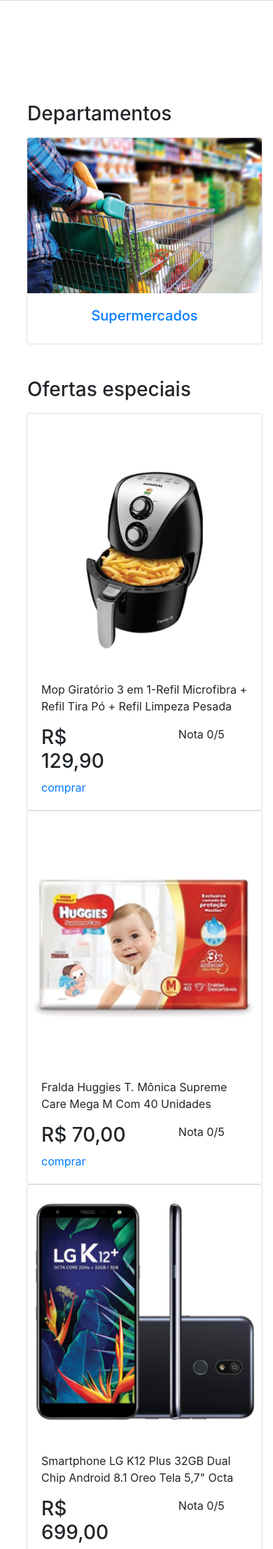
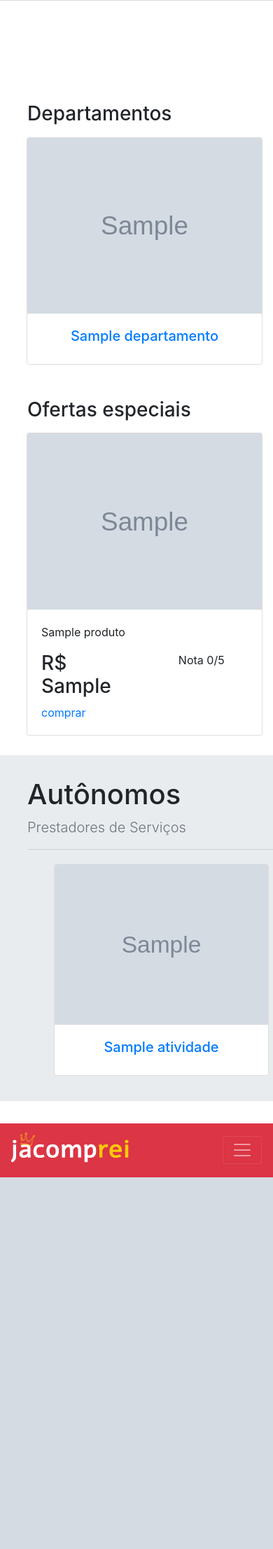
Before and after one commit to eucandre/jacomprei_env, a Django app: template templates/apresentacao/index.html in a window 390 px wide. Shown: the part 369-2582 px from the top of the page at 70% size. After the commit the page ends 2051 px from the top, so only its background shows below. Run offline with Django 3.2, Linux system fonts and the light colour scheme; tables that the repository leaves empty hold one stand-in row (values such as "Sample post"); the template is opened without the code that fills it: values that come from a table or form of the project are taken from there, most other values are stand-ins (such as "Sample title", 1, 10 or a date in 2020); grey boxes marked "Sample" are stand-in pictures; some libraries are stand-ins or nearby versions.

Commit message:
produtos por departamento

```diff
--- a/app_produtos/admin.py
+++ b/app_produtos/admin.py
@@ -5,3 +5,5 @@ admin.site.register(estabelecimento)
 admin.site.register(produtos)
 admin.site.register(departamentos)
 admin.site.register(solicita_compra)
+admin.site.register(atividades)
+admin.site.register(autonomos)
--- a/app_produtos/models.py
+++ b/app_produtos/models.py
@@ -27,6 +27,16 @@ class departamentos(models.Model):
     class Meta:
         verbose_name_plural = 'Departamentos das lojas'
 
+class atividades(models.Model):
+    nome = models.CharField(max_length=255)
+    imagem = models.FileField(upload_to="atividades")
+
+    def __str__(self):
+        return self.nome
+
+    class Meta:
+        verbose_name_plural = 'Atividades dos autônomos'
+
 class estabelecimento(models.Model):
     nome = models.CharField(max_length=255)
     cnpj = models.CharField(max_length=23, unique=True)
@@ -39,6 +49,7 @@ class estabelecimento(models.Model):
     email = models.EmailField(blank=True, null=True)
     porte = models.CharField(max_length=10, choices=PORTE)
     logo_imagem = models.FileField(upload_to='estabelecimentos/')
+    obj_depto = models.ManyToManyField(departamentos)
     responsavel = models.ForeignKey(MyUser, on_delete=models.CASCADE)
 
     def __str__(self):
@@ -74,3 +85,18 @@ class solicita_compra(models.Model):
 
     class Meta:
         verbose_name_plural = "Solicitação de compras por clientes do sistema"
+
+class autonomos(models.Model):
+    nome = models.CharField(max_length=255)
+    atividade = models.ForeignKey(atividades, on_delete=models.CASCADE)
+    telefone = models.CharField(max_length=11)
+    whatsapp = models.CharField(max_length=11)
+    rua = models.CharField(max_length=255)
+    bairro = models.CharField(max_length=255)
+    cidade = models.CharField(max_length=255)
+
+    def __str__(self):
+        return self.nome
+
+    class Meta:
+        verbose_name_plural = "Autônomos prestadores de serviços"
--- a/jacomprei_env/urls.py
+++ b/jacomprei_env/urls.py
@@ -12,4 +12,6 @@ urlpatterns = [
     path('produto_upload/', produto_upload, name="produto_upoad"),
     path('solicita-compra/',solicita_compras, name="solicita_compra"),
     path('lista-estabelecimentos/',lista_estabelecimentos, name="lista-estabelecimentos"),
+    path('detalha-estabelecimentos/<int:nr_item>',detalha_estabeleciemnto, name="detalha-estabelecimentos"),
+    path('produtos-por-departamentos/<int:nr_item>',produtos_por_departamentos, name="produto-departamento"),
 ]+ static(settings.MEDIA_URL, document_root=settings.MEDIA_ROOT)
--- a/templates/apresentacao/index.html
+++ b/templates/apresentacao/index.html
@@ -11,7 +11,9 @@
      <div class="carousel-inner" style="height: 50%">
 
       <div class="carousel-item active" >
+          {% if item1.imagem %}
             <img src="{{ item1.imagem.url }}" class="d-block w-100">
+          {% endif %}
         <!--  <div class="carousel-caption d-none d-md-block text-dark">
             <h1>OFERTA 1 </h1>
             <p>Super oferta especial</p>
@@ -19,7 +21,9 @@
 
       </div>
       <div class="carousel-item">
-        <img src="{{ item2.imagem.url }}" class=" d-block w-100">
+        {% if item2.imagem %}
+            <img src="{{ item2.imagem.url }}" class="d-block w-100">
+          {% endif %}
       <!--  <div class="carousel-caption d-none d-md-block text-dark">
             <h1>OFERTA 2 </h1>
             <p>Super oferta especial</p>
@@ -27,7 +31,9 @@
       -->
       </div>
       <div class="carousel-item">
-        <img src="imgs/img3.png" class=" d-block w-100">
+        {% if item3.imagem %}
+            <img src="{{ item3.imagem.url }}" class="d-block w-100">
+          {% endif %}
         <!-- <div class="carousel-caption d-none d-md-block text-dark">
             <h1>OFERTA 3 </h1>
             <p>Super oferta especial</p>
@@ -55,18 +61,17 @@
        </div>
        <div class="container-fluid" >
 
-     <div class="row my-1 ml-2">
-
+         <div class="row my-1 ml-2" >
+            {% for i in departamentos %}
               <div class="col-sm-2 col-md-2">
-        <div class="card">
-          <img class="card-img-top" src="imgs/departamentos/supermercado.png">
+                <div class="card" style="min-height: 100%; max-height: 100%">
+                  <img class="card-img-top" src="{{ i.imagem.url }}">
                   <div class="card-body">
-            <a href="#" class="card-link"><h5 class="text-center"> Supermercados </h5></a>
+                    <a href="#" class="card-link"><h5 class="text-center"> {{ i.nome }} </h5></a>
                   </div>
                 </div>
               </div>
-
-
+             {% endfor %}
          </div>
        </div>
     <!-- departamentos fim-->
@@ -79,61 +84,23 @@
     <div class="container-fluid" >
 
      <div class="row my-1 ml-2">
-
+      {% for p in produtos %}
       <div class="col-sm-3 col-md-3">
-        <div class="card">
-          <img class="card-img-top" src="imgs/produtos/Fritadeira.png">
+        <div class="card" style="min-height: 100%; max-height: 100%">
+            {% if p.imagem %}
+                <img class="card-img-top" src="{{ p.imagem.url }}">
+            {% endif %}
           <div class="card-body">
-            <p class="card-text">Mop Giratório 3 em 1-Refil Microfibra + Refil Tira Pó + Refil Limpeza Pesada</p>
+            <p class="card-text">{{ p.nome }}</p>
             <div class="row">
-              <div class="col-6 col-md-8"> <h3>R$ 129,90</h3></div>
+              <div class="col-6 col-md-8"> <h3>R$ {{ p.valor }}</h3></div>
               <div class="col-6 col-md-4 text-center">Nota 0/5</div>
             </div>
             <a href="#" class="card-link">comprar</a>
           </div>
         </div>
       </div>
-      <div class="col-sm-3 col-md-3">
-        <div class="card">
-          <img class="card-img-top" src="imgs/produtos/fralda.png">
-          <div class="card-body">
-            <p class="card-text">Fralda Huggies T. Mônica Supreme Care Mega M Com 40 Unidades</p>
-            <div class="row">
-              <div class="col-6 col-md-8"> <h3>R$ 70,00</h3></div>
-              <div class="col-6 col-md-4 text-center">Nota 0/5</div>
-            </div>
-            <a href="#" class="card-link">comprar</a>
-          </div>
-        </div>
-      </div>
-      <div class="col-sm-3 col-md-3">
-        <div class="card">
-          <img class="card-img-top" src="imgs/produtos/lg.png">
-          <div class="card-body">
-            <p class="card-text">Smartphone LG K12 Plus 32GB Dual Chip Android 8.1 Oreo Tela 5,7" Octa </p>
-            <div class="row">
-              <div class="col-6 col-md-8"> <h3>R$ 699,00</h3></div>
-              <div class="col-6 col-md-4 text-center">Nota 0/5</div>
-            </div>
-            <a href="#" class="card-link">comprar</a>
-          </div>
-        </div>
-      </div>
-      <div class="col-sm-3 col-md-3">
-        <div class="card">
-          <img class="card-img-top" src="imgs/produtos/Fritadeira.png">
-          <div class="card-body">
-            <p class="card-text">Fritadeira Elétrica Sem Óleo - Air Fryer Mondial AF-30 Family IV 3,5L Preta </p>
-            <div class="row">
-              <div class="col-12 col-md-8"> <h3>R$ 320,00</h3></div>
-              <div class="col-6 col-md-4 text-center">Nota 0/5</div>
-            </div>
-            <a href="#" class="card-link">comprar</a>
-          </div>
-        </div>
-      </div>
-
-
+         {% endfor %}
      </div>
    </div>
   <!-- container produtos em oferta fim-->
@@ -152,55 +119,20 @@
            <div class="row">
              <div class="col-12 ml-4">
 
-
             <div class="container-fluid" >
                 <div class="row my-1 ml-2">
+                    {% for a in atividades %}
                   <div class="col-sm-2 col-md-2">
-                    <div class="card">
-                      <img class="card-img-top" src="imgs/departamentos/supermercado.png">
+                    <div class="card" style="min-height: 100%; max-height: 100%">
+                        {% if a.imagem %}
+                        <img class="card-img-top" src="{{ a.imagem.url }}">
+                        {% endif %}
                       <div class="card-body">
-                        <a href="#" class="card-link"><h5 class="text-center"> Supermercados </h5></a>
+                        <a href="#" class="card-link"><h5 class="text-center"> {{ a.nome }} </h5></a>
                       </div>
                     </div>
                   </div>
-                  <div class="col-sm-2 col-md-2">
-                    <div class="card">
-                      <img class="card-img-top" src="imgs/departamentos/matconst.png">
-                      <div class="card-body">
-                        <a href="#" class="card-link"><h5 class="text-center"> Mat. Construção </h5></a>
-                      </div>
-                    </div>
-                  </div>
-                  <div class="col-sm-2 col-md-2">
-                    <div class="card">
-                      <img class="card-img-top" src="imgs/departamentos/livraria.png">
-                      <div class="card-body">
-                        <a href="#" class="card-link"><h5 class="text-center"> Livraria </h5></a>
-                      </div>
-                    </div>
-                  </div>
-                  <div class="col-sm-2 col-md-2">
-                    <div class="card">
-                      <img class="card-img-top" src="imgs/departamentos/variedades.png">
-                      <div class="card-body">
-                        <a href="#" class="card-link"><h5 class="text-center"> Variedades </h5></a>
-                      </div>
-                    </div>
-                  </div>
-                  <div class="col-sm-2 col-md-2">
-                    <div class="card">
-                      <img class="card-img-top" src="imgs/departamentos/confeccao.png">
-                      <div class="card-body">
-                        <a href="#" class="card-link"><h5 class="text-center"> Confecção </h5></a>
-                      </div>
-                    </div>
-                  </div>
-                  <div class="col-sm-2 col-md-2">
-                    <div class="card">
-                      <img class="card-img-top" src="imgs/departamentos/confeccao.png">
-                      <div class="card-body">
-                        <a href="#" class="card-link"><h5 class="text-center"> Confecção </h5></a>
-                      </div>
+                    {% endfor %}
                  </div>
                </div>
              </div>
@@ -210,7 +142,4 @@
      </div>
    </div>
 
-     </div>
-   </div>
-
 {% endblock %}
```
Also changed, not shown: app_produtos/views.py (+31 -12 lines). Lines whose indentation alone changed are shown as unchanged.
